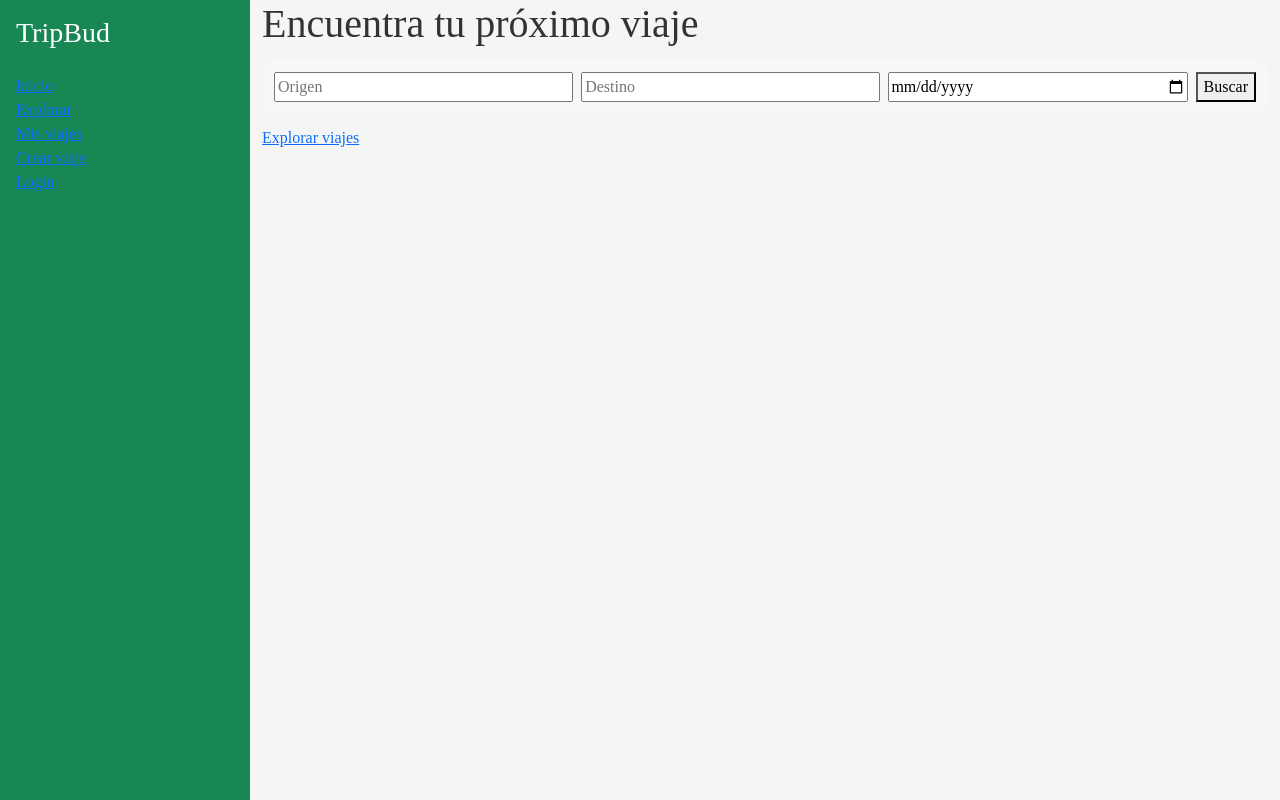
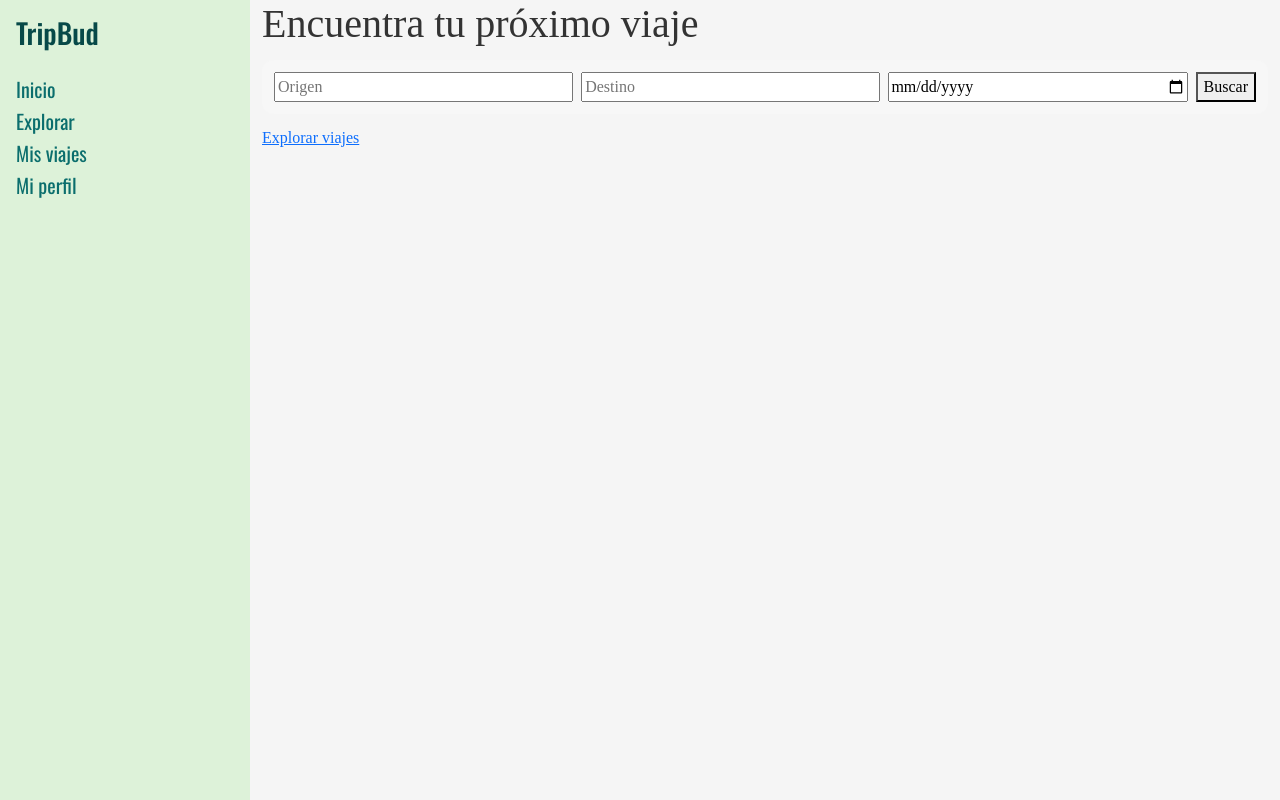
Before and after one commit to perezcastillopol/Frontend-Proyecto-Final-Grupo-3-mfpfsdev, an Angular app: page / in a window 1280 px wide. Built offline with nearby package versions, Linux system fonts and the light colour scheme.

Commit message:
fix: navbar fonts list

```diff
--- a/src/app/shared/header/header.component.css
+++ b/src/app/shared/header/header.component.css
@@ -0,0 +1,17 @@
+a, h1, h2, button, h3 {
+    font-family: Oswald, sans-serif;
+}
+
+.bgc {
+    background-color: var(--light-color);
+}
+
+h3 {
+    color: var(--dark-color);
+}
+
+a{
+    color: var(--secondary-color);
+    text-decoration: none;
+    size: 2em;
+}
--- a/src/app/shared/header/header.component.html
+++ b/src/app/shared/header/header.component.html
@@ -1,15 +1,14 @@
-<nav class="d-none d-md-flex flex-column bg-success text-white p-3 vh-100 position-fixed" style="width: 250px;">
+<nav class="d-none d-md-flex flex-column text-white p-3 vh-100 position-fixed bgc" style="width: 250px;">
     <h3 class="mb-4">TripBud</h3>
-    <ul class="nav flex-column">
-        <a routerLink="/"            routerLinkActive="active" [routerLinkActiveOptions]="{exact:true}">Inicio</a>
-        <a routerLink="/explorar"    routerLinkActive="active">Explorar</a>
-        <a routerLink="/mis-viajes"  routerLinkActive="active">Mis viajes</a>
-        <a routerLink="/crear"       routerLinkActive="active">Crear viaje</a>
-        <a routerLink="/login"       routerLinkActive="active">Login</a>
+    <ul class="nav flex-column fs-5">
+            <li><a routerLink="/" routerLinkActive="active" [routerLinkActiveOptions]="{exact:true}">Inicio</a></li>
+            <li><a routerLink="/explorar" routerLinkActive="active">Explorar</a></li>
+            <li><a routerLink="/mis-viajes" routerLinkActive="active">Mis viajes</a></li>
+            <li><a routerLink="/crear" routerLinkActive="active">Mi perfil</a></li>
     </ul>
   </nav>
 
-  <nav class="d-md-none bg-success text-white p-3">
+  <nav class="d-md-none text-white p-3 bgc">
     <div class="d-flex justify-content-between align-items-center">
       <h3>TripBud</h3>
       <div class="dropdown">
@@ -17,11 +16,10 @@
           Menú
         </button>
         <ul class="dropdown-menu dropdown-menu-end">
-            <a routerLink="/"            routerLinkActive="active" [routerLinkActiveOptions]="{exact:true}">Inicio</a>
-            <a routerLink="/explorar"    routerLinkActive="active">Explorar</a>
-            <a routerLink="/mis-viajes"  routerLinkActive="active">Mis viajes</a>
-            <a routerLink="/crear"       routerLinkActive="active">Crear viaje</a>
-            <a routerLink="/login"       routerLinkActive="active">Login</a>
+            <li> <a routerLink="/"            routerLinkActive="active" [routerLinkActiveOptions]="{exact:true}">Inicio</a></li>
+            <li> <a routerLink="/explorar"    routerLinkActive="active">Explorar</a></li>
+            <li> <a routerLink="/mis-viajes"  routerLinkActive="active">Mis viajes</a> </li>
+            <li> <a routerLink="/crear"       routerLinkActive="active">Crear viaje</a> </li>
         </ul>
       </div>
     </div>
```
